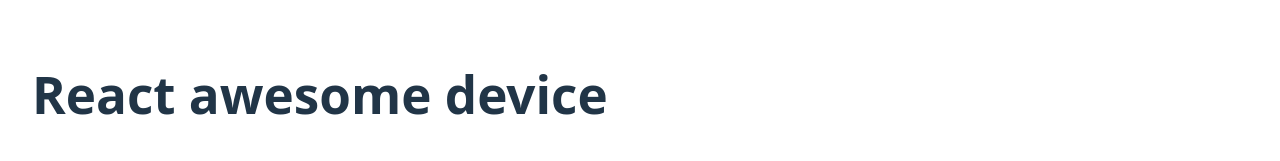
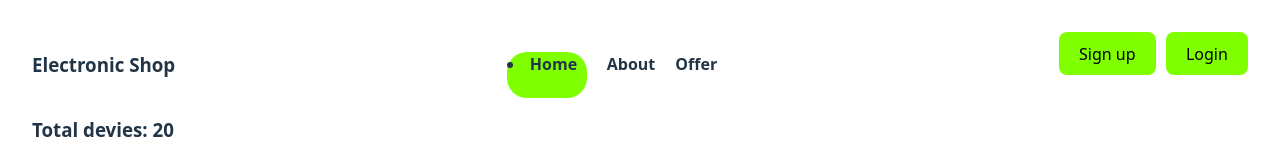
Before and after one commit to mohammademon393/react-awesome-device, a React (Vite) app: page / in a window 1280 px wide. Shown: the top 161 px of the page. Built offline with nearby package versions, Linux system fonts and the light colour scheme.

Commit message:
added an two components

```diff
--- a/src/App.jsx
+++ b/src/App.jsx
@@ -2,6 +2,7 @@
 import { Suspense } from 'react'
 import './App.css'
 import Devices from './Component/Devices/Devices'
+import Header from './Component/Header/Header';
 
 function App() {
 
@@ -11,7 +12,7 @@ function App() {
 
   return (
     <>
-      <h1>React awesome device</h1>
+      <Header></Header>
       <Suspense fallback={<h3>Device data are loading...</h3>}>
         <Devices devicePromise={devicePromise}></Devices>
       </Suspense>
--- /dev/null
+++ b/src/Component/Header/Header.css
@@ -0,0 +1,25 @@
+
+nav{
+    display: flex;
+    justify-content: space-between;
+    justify-items: center;
+}
+.li{
+    display: flex;
+    gap: 20px;
+    margin-top: 20px;
+    font-weight:600;
+}
+.li > li {
+    list-style: none;
+}
+.home {
+    background-color: chartreuse;
+    border-radius: 20px;
+    width: 80px;
+
+}
+.btn{
+    background-color: chartreuse;
+    margin-left: 10px;
+}
--- /dev/null
+++ b/src/Component/Header/Header.jsx
@@ -0,0 +1,25 @@
+import React from "react";
+import "./Header.css";
+
+const Header = () => {
+  return (
+    <div>
+      <nav>
+        <h3>Electronic Shop</h3>
+        <div className="li">
+          <span className="home">
+            <li>Home</li>
+          </span>
+          <li>About</li>
+          <li>Offer</li>
+        </div>
+        <div>
+          <button className="btn">Sign up</button>
+          <button className="btn">Login</button>
+        </div>
+      </nav>
+    </div>
+  );
+};
+
+export default Header;
```
